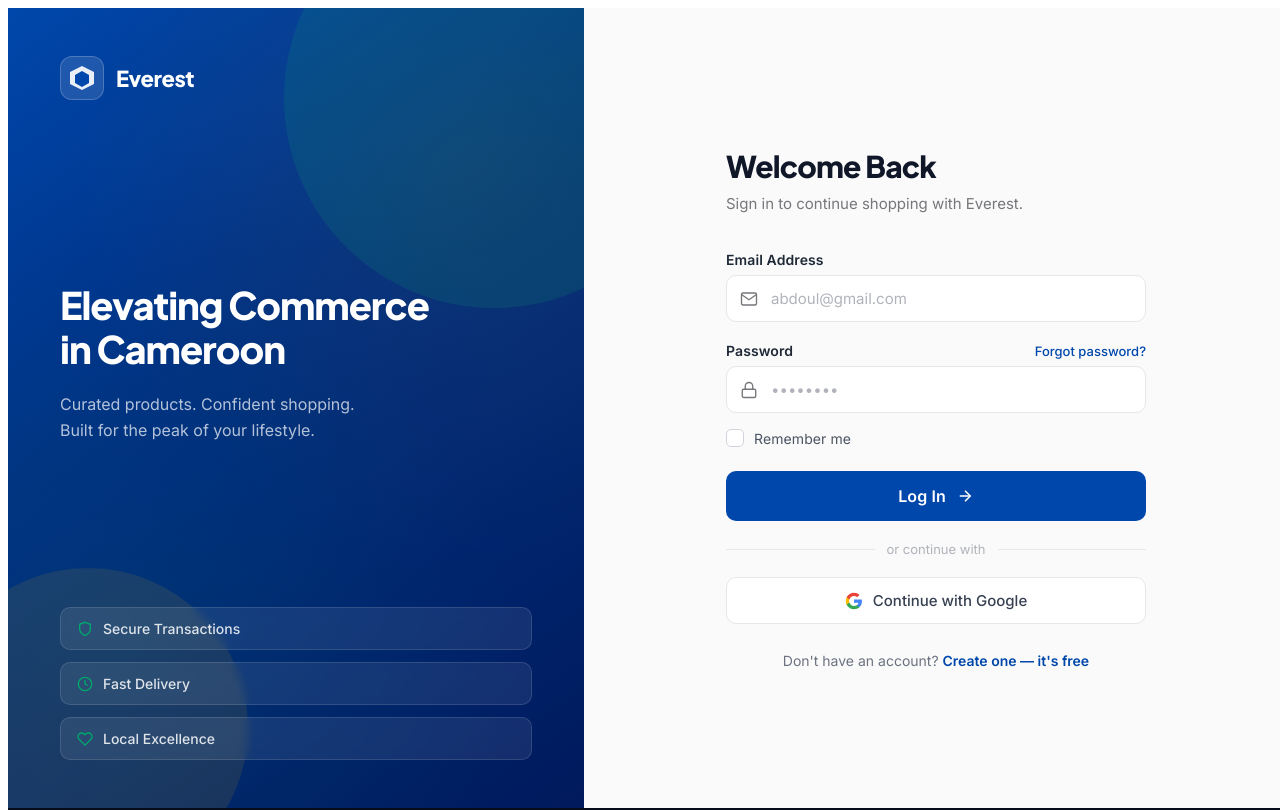
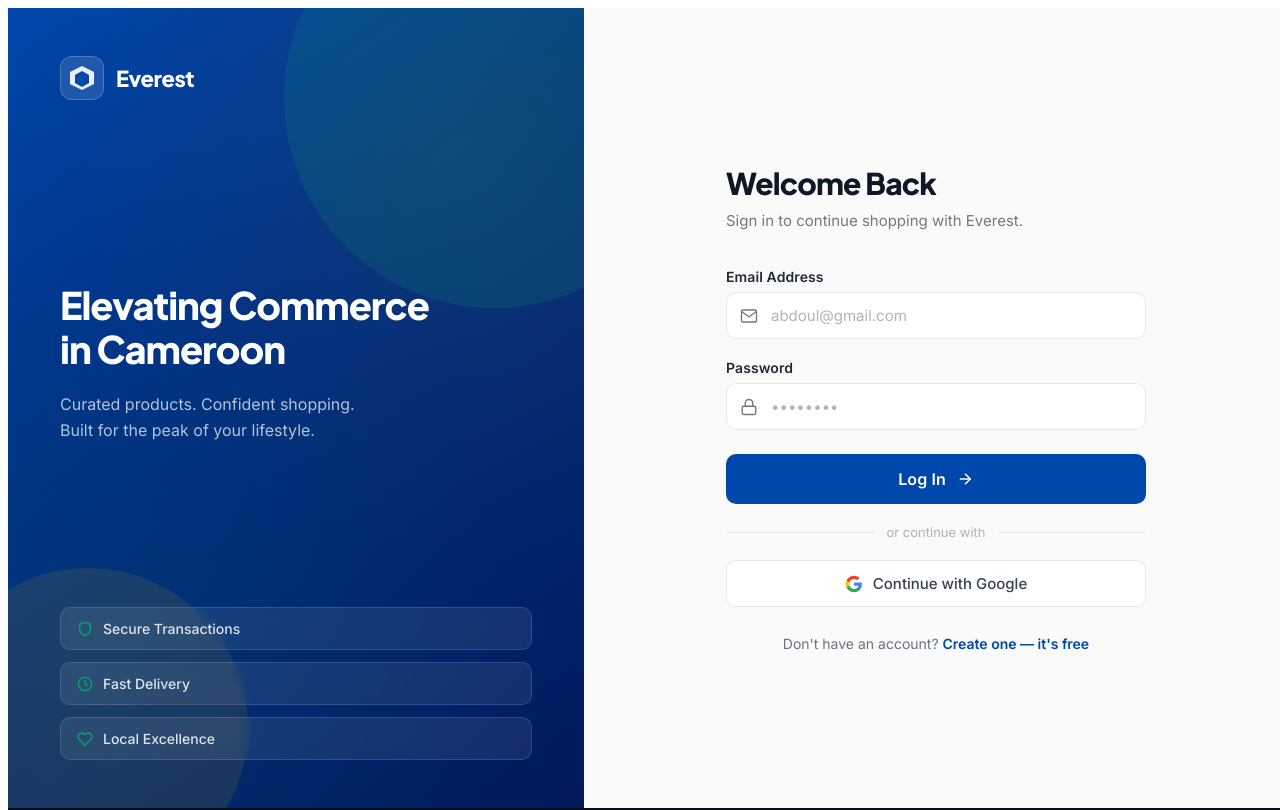
Before and after one commit to ABDOUL-MOUHSIN-CHOUAIB-CHERIF/EcommerceAPP, an Angular app in the folder frontend/: page /login in a window 1280 px wide. Shown: the top 810 px of the page. Built offline with nearby package versions, Linux system fonts and the light colour scheme.

Commit message:
last check on the code

```diff
--- a/frontend/src/app/pages/cart/cart.ts
+++ b/frontend/src/app/pages/cart/cart.ts
@@ -114,10 +114,10 @@
 
   calculateAll() {
     this.subtotal = this.cartItems.reduce((sum, item) => sum + (item.productPrice * item.quantity), 0);
-    this.shipping = this.subtotal > 50000 ? 0 : 0;
+    this.shipping = this.subtotal > 50000 ? 0 : 5000;
     this.tax = this.subtotal * 0.05;
     this.discountAmount = this.promoApplied && this.promoCode === 'EVEREST20' ? this.subtotal * 0.2 : 0;
-    this.total = this.subtotal + this.shipping + this.tax - this.discountAmount;
+    this.total = this.subtotal + this.tax - this.discountAmount;
     this.cdr.detectChanges();
 
     console.log('Calculated totals:', {
--- a/frontend/src/app/pages/login/login.html
+++ b/frontend/src/app/pages/login/login.html
@@ -66,7 +66,6 @@
         <div class="input-group">
           <div class="label-row">
             <label for="password">Password</label>
-            <a href="#" class="forgot-link">Forgot password?</a>
           </div>
           <div class="input-field">
             <svg class="input-icon" width="18" height="18" viewBox="0 0 24 24" fill="none" stroke="currentColor" stroke-width="1.8"><rect x="3" y="11" width="18" height="11" rx="2" ry="2"/><path d="M7 11V7a5 5 0 0 1 10 0v4"/></svg>
@@ -79,14 +78,6 @@
               required
             />
           </div>
-        </div>
-
-        <div class="remember-row">
-          <label class="checkbox-label">
-            <input type="checkbox"/>
-            <span class="checkmark"></span>
-            <span>Remember me</span>
-          </label>
         </div>
 
         <button type="submit" (click)="onSubmit()" class="btn-login">
```
